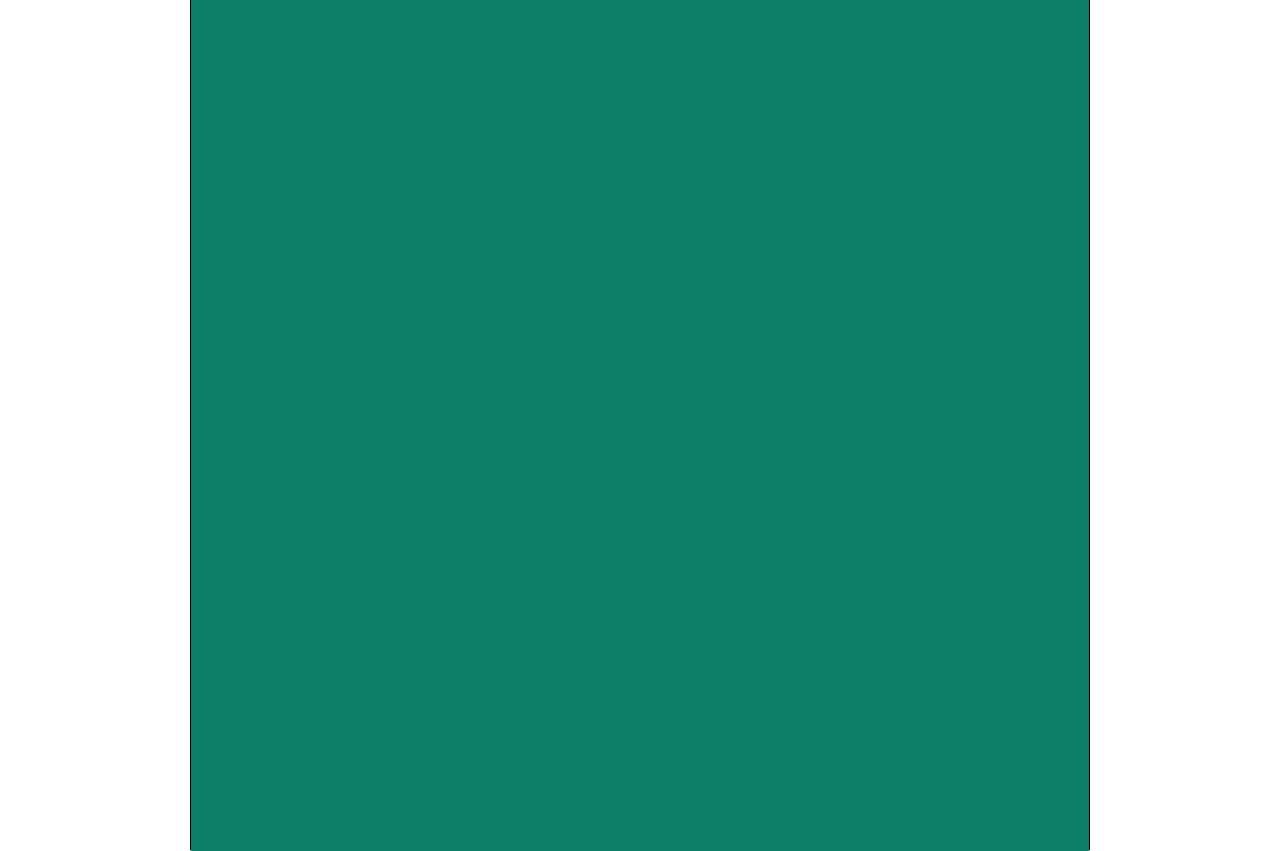
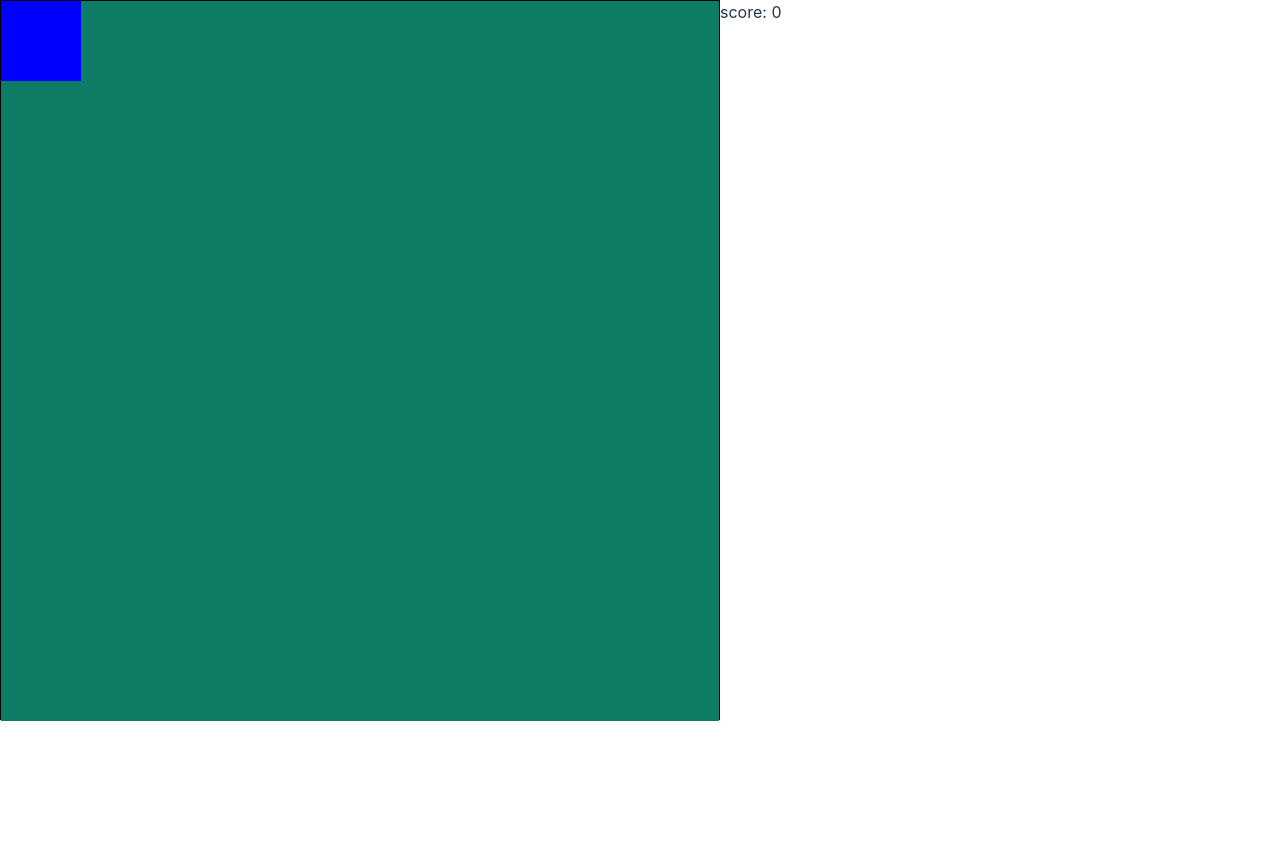
Before and after one commit to piotrwydmuch/rpg-game-v2, a Vue app: page / in a window 1280 px wide. After the commit the page ends 800 px from the top, so only its background shows below. Built offline with nearby package versions, Linux system fonts and the light colour scheme.

Commit message:
player state is shared between child components

```diff
--- a/src/App.vue
+++ b/src/App.vue
@@ -1,19 +1,46 @@
-<script setup lang="ts">
+<template>
+  <div class="game-container">
+    <main>
+      <GameWindow />
+    </main>
+    <section>
+      <SideBar />
+    </section>
+  </div>
+</template>
+
+
+<script lang="ts">
 import GameWindow from './components/GameWindow.vue'
+import SideBar from './components/SideBar.vue'
+import { defineComponent, ref, provide } from 'vue';
+import { Player } from './features/player/playerLogic.ts';
+
+export default defineComponent({
+  components: {
+    GameWindow,
+    SideBar
+  },
+  setup() {
+    const player = ref(new Player(0, 0));
+
+    // Udostępnianie instancji gracza innym komponentom
+    provide('player', player);
+
+    return {};
+  }
+});
 </script>
 
-<template>
-  <main>
-    <GameWindow />
-  </main>
-</template>
-
 <style scoped>
-main {
+.game-container {
   width: 100vw;
   height: 100vh;
   display: flex;
+}
+main {
+  display: flex;
   justify-content: center;
-  align-items: center;
 }
+
 </style>
--- a/src/components/GameWindow.vue
+++ b/src/components/GameWindow.vue
@@ -12,13 +12,13 @@
 </template>
 
 <script lang="ts">
-import { defineComponent, ref } from 'vue';
+import { defineComponent, Ref, inject } from 'vue';
 import { Player } from '../features/player/playerLogic.ts';
 
 export default defineComponent({
   name: 'GameWindow',
   setup() {
-    const player = ref(new Player(0, 0));
+    const player = inject('player') as Ref<Player>;
 
     function handleKeydown(event: KeyboardEvent) {
       switch (event.key) {
@@ -35,10 +35,12 @@ export default defineComponent({
           player.value.moveRight();
           break;
       }
+
+      player.value.hasScored(1);
     }
 
     function isPlayerAt(x: number, y: number): boolean {
-      return player.value.x === x && player.value.y === y;
+      return player.value.posX === x && player.value.posY === y;
     }
 
     return {
@@ -50,7 +52,7 @@ export default defineComponent({
 </script>
 
 <style lang="scss" scoped>
-$cell-lenght: 100px;
+$cell-lenght: 80px;
 
 .game-window {
   display: flex;
--- /dev/null
+++ b/src/components/SideBar.vue
@@ -0,0 +1,26 @@
+
+<template>
+  <div class="sidebar">
+    score: {{ player.score }}
+  </div>
+</template>
+
+<script lang="ts">
+import { defineComponent, inject, Ref} from 'vue';
+import { Player } from '../features/player/playerLogic.ts';
+
+export default defineComponent({
+  name: 'SideBar',
+  setup() {
+    const player = inject('player') as Ref<Player>;
+
+    return {
+      player
+    };
+  }
+});
+</script>
+
+<style lang="scss" scoped>
+
+</style>
--- a/src/features/player/playerLogic.ts
+++ b/src/features/player/playerLogic.ts
@@ -1,10 +1,12 @@
 export class Player {
   posX: number;
   posY: number;
+  score: number;
 
   constructor(initialX: number, initialY: number) {
     this.posX = initialX;
     this.posY = initialY;
+    this.score = 0;
   }
 
   moveUp() {
@@ -22,4 +24,8 @@ export class Player {
   moveRight() {
     this.posX = Math.min(8, this.posX + 1);
   }
+
+  hasScored(points: number) {
+    this.score += points;
+  }
 }
```
